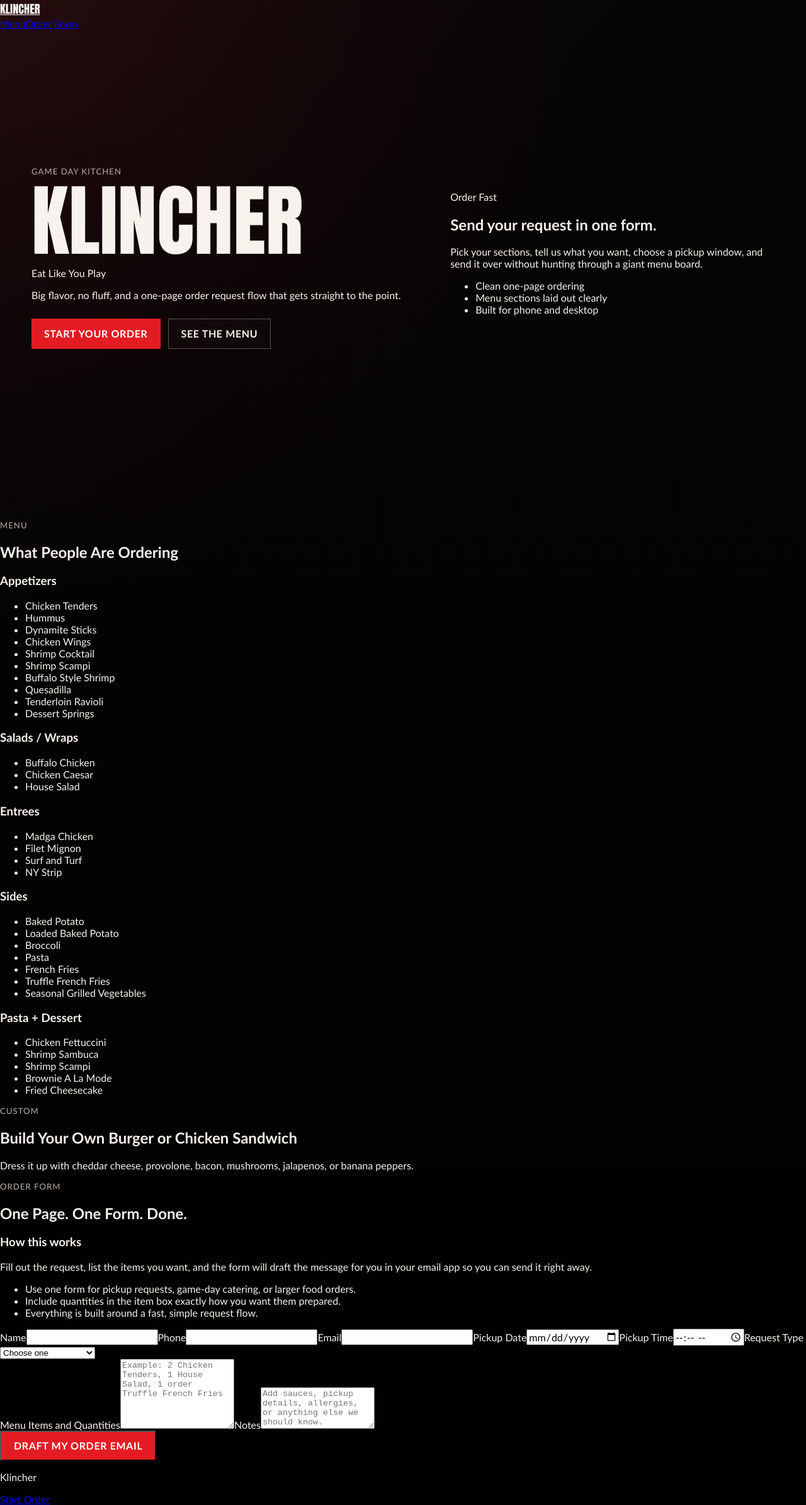
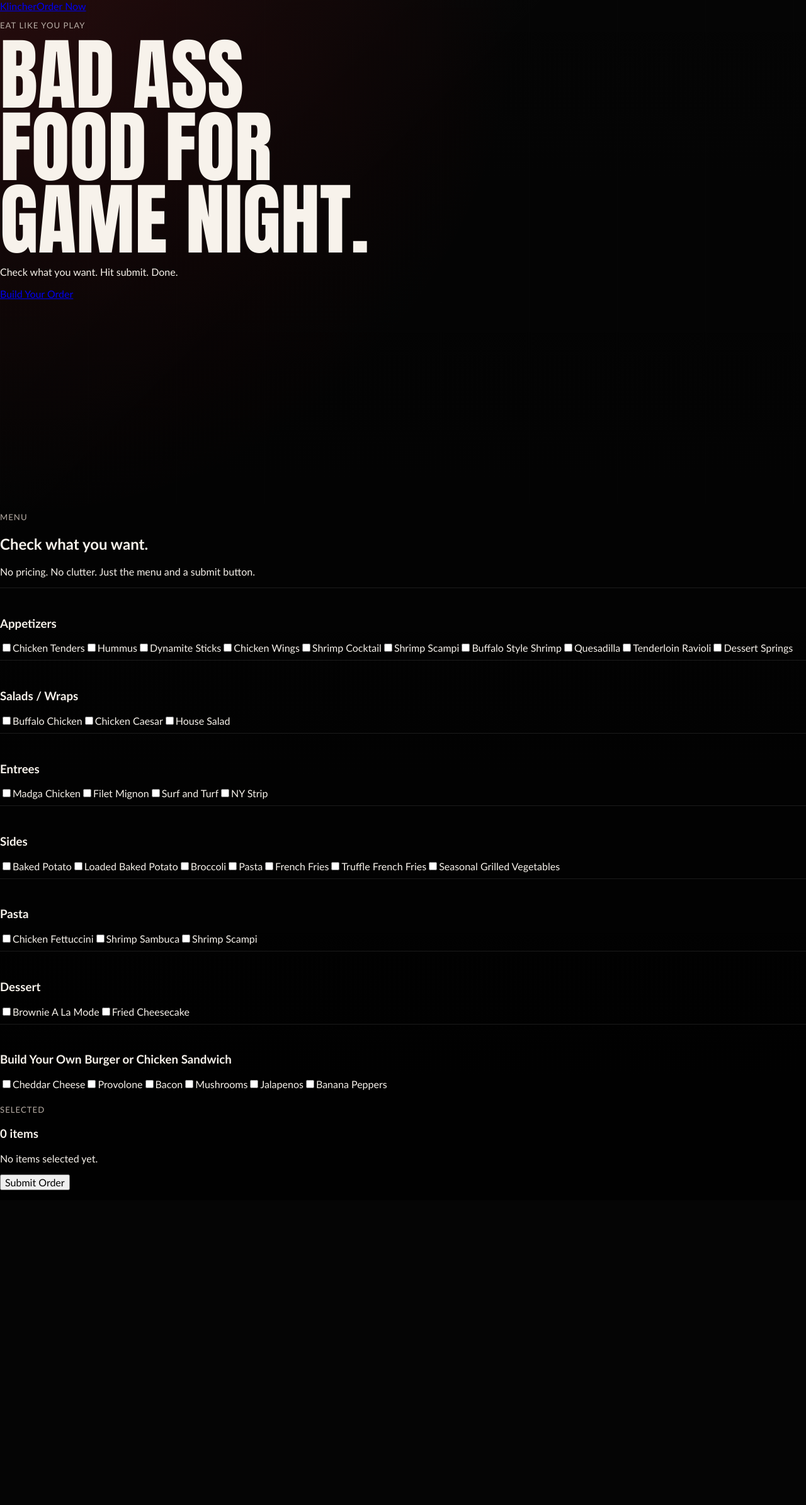
Before and after one commit to BlackLabelBranding/BLEMENU, a React (Create React App) app: page / in a window 1280 px wide. Shown: the whole page at 63% size. After the commit the page ends 1906 px from the top, so only its background shows below. Built offline with nearby package versions, Linux system fonts and the light colour scheme.

Commit message:
Rebuild BLEMENU as bold hero and checklist menu

```diff
--- a/src/App.js
+++ b/src/App.js
@@ -1,6 +1,6 @@
-import { useState } from "react";
+import { useMemo, useState } from "react";
 
-const menuGroups = [
+const menuSections = [
   {
     title: "Appetizers",
     items: [
@@ -19,8 +19,10 @@ const menuGroups = [
   {
     title: "Salads / Wraps",
     items: ["Buffalo Chicken", "Chicken Caesar", "House Salad"],
-    secondaryTitle: "Entrees",
-    secondaryItems: ["Madga Chicken", "Filet Mignon", "Surf and Turf", "NY Strip"],
+  },
+  {
+    title: "Entrees",
+    items: ["Madga Chicken", "Filet Mignon", "Surf and Turf", "NY Strip"],
   },
   {
     title: "Sides",
@@ -33,260 +35,147 @@ const menuGroups = [
       "Truffle French Fries",
       "Seasonal Grilled Vegetables",
     ],
-    secondaryTitle: "Pasta + Dessert",
-    secondaryItems: [
-      "Chicken Fettuccini",
-      "Shrimp Sambuca",
-      "Shrimp Scampi",
-      "Brownie A La Mode",
-      "Fried Cheesecake",
+  },
+  {
+    title: "Pasta",
+    items: ["Chicken Fettuccini", "Shrimp Sambuca", "Shrimp Scampi"],
+  },
+  {
+    title: "Dessert",
+    items: ["Brownie A La Mode", "Fried Cheesecake"],
+  },
+  {
+    title: "Build Your Own Burger or Chicken Sandwich",
+    items: [
+      "Cheddar Cheese",
+      "Provolone",
+      "Bacon",
+      "Mushrooms",
+      "Jalapenos",
+      "Banana Peppers",
     ],
   },
 ];
 
-const requestTypes = [
-  "Pickup Order",
-  "Game Day Order",
-  "Catering Inquiry",
-  "Large Group Request",
-];
+function App() {
+  const [selectedItems, setSelectedItems] = useState([]);
+  const [status, setStatus] = useState("");
 
-function App() {
-  const [status, setStatus] = useState("");
+  const totalSelected = selectedItems.length;
+
+  const selectedLabel = useMemo(() => {
+    if (!selectedItems.length) {
+      return "No items selected yet.";
+    }
+
+    return selectedItems.join(", ");
+  }, [selectedItems]);
+
+  function toggleItem(item) {
+    setSelectedItems((current) => {
+      if (current.includes(item)) {
+        return current.filter((entry) => entry !== item);
+      }
+
+      return [...current, item];
+    });
+  }
 
   function handleSubmit(event) {
     event.preventDefault();
 
-    const form = event.currentTarget;
-    const formData = new FormData(form);
-
-    const requiredFields = [
-      ["name", "Name"],
-      ["phone", "Phone"],
-      ["email", "Email"],
-      ["pickup_date", "Pickup Date"],
-      ["pickup_time", "Pickup Time"],
-      ["request_type", "Request Type"],
-      ["items", "Menu Items and Quantities"],
-    ];
-
-    const missing = requiredFields.find(([key]) => {
-      return !String(formData.get(key) || "").trim();
-    });
-
-    if (missing) {
-      setStatus(`${missing[1]} is required.`);
+    if (!selectedItems.length) {
+      setStatus("Pick at least one item before you submit.");
       return;
     }
 
-    const lines = [
-      "New Klincher Order Request",
+    const subject = encodeURIComponent("Klincher Menu Request");
+    const body = encodeURIComponent(
+      [
+        "Klincher menu request",
         "",
-      `Name: ${formData.get("name")}`,
-      `Phone: ${formData.get("phone")}`,
-      `Email: ${formData.get("email")}`,
-      `Request Type: ${formData.get("request_type")}`,
-      `Pickup Date: ${formData.get("pickup_date")}`,
-      `Pickup Time: ${formData.get("pickup_time")}`,
-      "",
-      "Menu Items and Quantities:",
-      `${formData.get("items")}`,
-      "",
-      "Notes:",
-      `${formData.get("notes") || "None"}`,
-    ];
-
-    const subject = encodeURIComponent(`Klincher Order Request - ${formData.get("name")}`);
-    const body = encodeURIComponent(lines.join("\n"));
+        "Selected items:",
+        ...selectedItems.map((item) => `- ${item}`),
+      ].join("\n")
+    );
 
     window.location.href = `mailto:orders@klincher.local?subject=${subject}&body=${body}`;
-    setStatus("Your email draft is ready. If nothing opened, check your default mail app.");
+    setStatus("Your order draft is ready.");
   }
 
   return (
     <div className="page-shell">
       <header className="hero" id="top">
-        <div className="hero-overlay" />
+        <div className="hero-backdrop" />
         <nav className="site-nav">
-          <a className="brand-mark" href="#top">
+          <a className="brand" href="#top">
             Klincher
           </a>
-          <div className="nav-links">
-            <a href="#menu">Menu</a>
-            <a href="#order">Order Form</a>
-          </div>
+          <a className="nav-link" href="#menu">
+            Order Now
+          </a>
         </nav>
 
-        <div className="hero-grid">
-          <section className="hero-copy">
-            <p className="eyebrow">Game Day Kitchen</p>
-            <h1>Klincher</h1>
-            <p className="tagline">Eat Like You Play</p>
+        <div className="hero-copy">
+          <p className="eyebrow">Eat Like You Play</p>
+          <h1>BAD ASS FOOD FOR GAME NIGHT.</h1>
           <p className="hero-text">
-              Big flavor, no fluff, and a one-page order request flow that gets straight
-              to the point.
+            Check what you want. Hit submit. Done.
           </p>
-            <div className="hero-actions">
-              <a className="button button-primary" href="#order">
-                Start Your Order
+          <a className="hero-cta" href="#menu">
+            Build Your Order
           </a>
-              <a className="button button-secondary" href="#menu">
-                See The Menu
-              </a>
-            </div>
-          </section>
-
-          <aside className="hero-panel">
-            <p className="panel-kicker">Order Fast</p>
-            <h2>Send your request in one form.</h2>
-            <p>
-              Pick your sections, tell us what you want, choose a pickup window, and
-              send it over without hunting through a giant menu board.
-            </p>
-            <ul className="hero-points">
-              <li>Clean one-page ordering</li>
-              <li>Menu sections laid out clearly</li>
-              <li>Built for phone and desktop</li>
-            </ul>
-          </aside>
         </div>
       </header>
 
-      <main>
-        <section className="menu-strip" id="menu">
-          <div className="section-heading">
+      <main className="order-page" id="menu">
+        <section className="menu-intro">
           <p className="eyebrow">Menu</p>
-            <h2>What People Are Ordering</h2>
+          <h2>Check what you want.</h2>
+          <p>
+            No pricing. No clutter. Just the menu and a submit button.
+          </p>
+        </section>
+
+        <form className="order-layout" onSubmit={handleSubmit}>
+          <div className="menu-grid">
+            {menuSections.map((section) => (
+              <section className="menu-section" key={section.title}>
+                <h3>{section.title}</h3>
+                <div className="check-list">
+                  {section.items.map((item) => {
+                    const checked = selectedItems.includes(item);
+
+                    return (
+                      <label className={`menu-option${checked ? " is-checked" : ""}`} key={item}>
+                        <input
+                          type="checkbox"
+                          checked={checked}
+                          onChange={() => toggleItem(item)}
+                        />
+                        <span className="checkmark" aria-hidden="true" />
+                        <span className="option-text">{item}</span>
+                      </label>
+                    );
+                  })}
                 </div>
-
-          <div className="menu-columns">
-            {menuGroups.map((group) => (
-              <section className="menu-band" key={group.title}>
-                <h3>{group.title}</h3>
-                <ul className="menu-list">
-                  {group.items.map((item) => (
-                    <li key={item}>{item}</li>
-                  ))}
-                </ul>
-
-                {group.secondaryTitle ? <h3>{group.secondaryTitle}</h3> : null}
-                {group.secondaryItems ? (
-                  <ul className="menu-list">
-                    {group.secondaryItems.map((item) => (
-                      <li key={item}>{item}</li>
-                    ))}
-                  </ul>
-                ) : null}
               </section>
             ))}
           </div>
-        </section>
 
-        <section className="build-strip">
-          <div className="build-copy">
-            <p className="eyebrow">Custom</p>
-            <h2>Build Your Own Burger or Chicken Sandwich</h2>
-            <p>
-              Dress it up with cheddar cheese, provolone, bacon, mushrooms, jalapenos,
-              or banana peppers.
-            </p>
-          </div>
-        </section>
-
-        <section className="form-section" id="order">
-          <div className="section-heading">
-            <p className="eyebrow">Order Form</p>
-            <h2>One Page. One Form. Done.</h2>
-          </div>
-
-          <div className="form-layout">
-            <section className="form-intro">
-              <h3>How this works</h3>
-              <p>
-                Fill out the request, list the items you want, and the form will draft
-                the message for you in your email app so you can send it right away.
-              </p>
-              <ul className="info-list">
-                <li>Use one form for pickup requests, game-day catering, or larger food orders.</li>
-                <li>Include quantities in the item box exactly how you want them prepared.</li>
-                <li>Everything is built around a fast, simple request flow.</li>
-              </ul>
-            </section>
-
-            <form className="order-form" onSubmit={handleSubmit}>
-              <div className="field-grid">
-                <label className="field">
-                  <span>Name</span>
-                  <input type="text" name="name" autoComplete="name" required />
-                </label>
-
-                <label className="field">
-                  <span>Phone</span>
-                  <input type="tel" name="phone" autoComplete="tel" required />
-                </label>
-
-                <label className="field">
-                  <span>Email</span>
-                  <input type="email" name="email" autoComplete="email" required />
-                </label>
-
-                <label className="field">
-                  <span>Pickup Date</span>
-                  <input type="date" name="pickup_date" required />
-                </label>
-
-                <label className="field">
-                  <span>Pickup Time</span>
-                  <input type="time" name="pickup_time" required />
-                </label>
-
-                <label className="field">
-                  <span>Request Type</span>
-                  <select name="request_type" defaultValue="" required>
-                    <option value="">Choose one</option>
-                    {requestTypes.map((option) => (
-                      <option key={option}>{option}</option>
-                    ))}
-                  </select>
-                </label>
-              </div>
-
-              <label className="field">
-                <span>Menu Items and Quantities</span>
-                <textarea
-                  name="items"
-                  rows="7"
-                  placeholder="Example: 2 Chicken Tenders, 1 House Salad, 1 order Truffle French Fries"
-                  required
-                />
-              </label>
-
-              <label className="field">
-                <span>Notes</span>
-                <textarea
-                  name="notes"
-                  rows="4"
-                  placeholder="Add sauces, pickup details, allergies, or anything else we should know."
-                />
-              </label>
-
-              <div className="form-actions">
-                <button className="button button-primary" type="submit">
-                  Draft My Order Email
+          <aside className="submit-rail">
+            <p className="eyebrow">Selected</p>
+            <h3>{totalSelected} item{totalSelected === 1 ? "" : "s"}</h3>
+            <p className="selected-items">{selectedLabel}</p>
+            <button className="submit-button" type="submit">
+              Submit Order
             </button>
             <p className="form-status" role="status" aria-live="polite">
               {status}
             </p>
-              </div>
+          </aside>
         </form>
-          </div>
-        </section>
       </main>
-
-      <footer className="site-footer">
-        <p>Klincher</p>
-        <a href="#order">Start Order</a>
-      </footer>
     </div>
   );
 }
```
Lines whose indentation alone changed are shown as unchanged.
